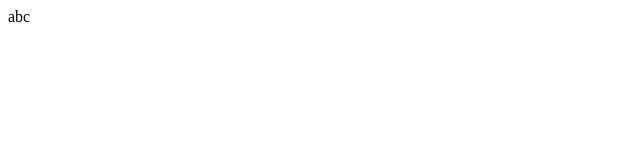
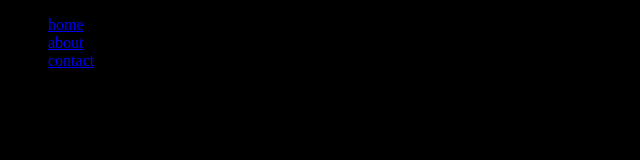
Before and after one commit to massi00/manpreetsinghassi, a plain HTML site: page index.html in a window 1280 px wide. Shown: the whole page, without its empty margins (0-640 px from the left). Drawn offline with Linux system fonts and the light colour scheme.

Commit message:
Setting navbar

```diff
--- a/assets/style.css
+++ b/assets/style.css
@@ -0,0 +1,3 @@
+body{
+    background-color: black;
+}
--- a/index.html
+++ b/index.html
@@ -4,11 +4,18 @@
     <meta charset="UTF-8">
     <meta http-equiv="X-UA-Compatible" content="IE=edge">
     <meta name="viewport" content="width=device-width, initial-scale=1.0">
+    <link rel="stylesheet" href="assets/style.css">
     <title>Document</title>
 </head>
 <body>
     <header>
-        abc
+        <nav>
+            <ul>
+               <li><a href="#">home</a></li>
+               <li><a href="#">about</a></li>
+               <li><a href="#">contact</a></li>
+            </ul>
+        </nav>
     </header>
     <main>
 
```
